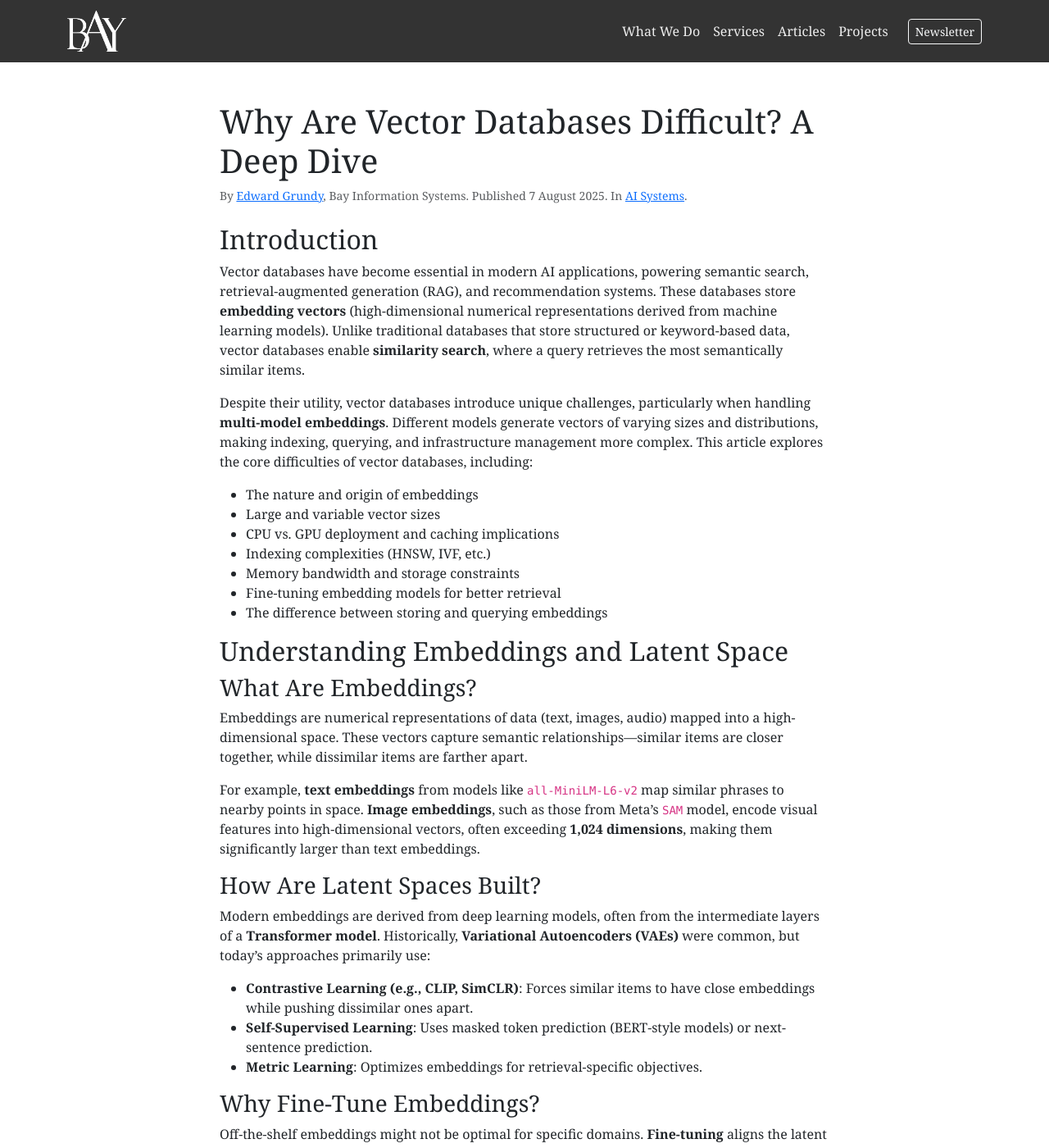
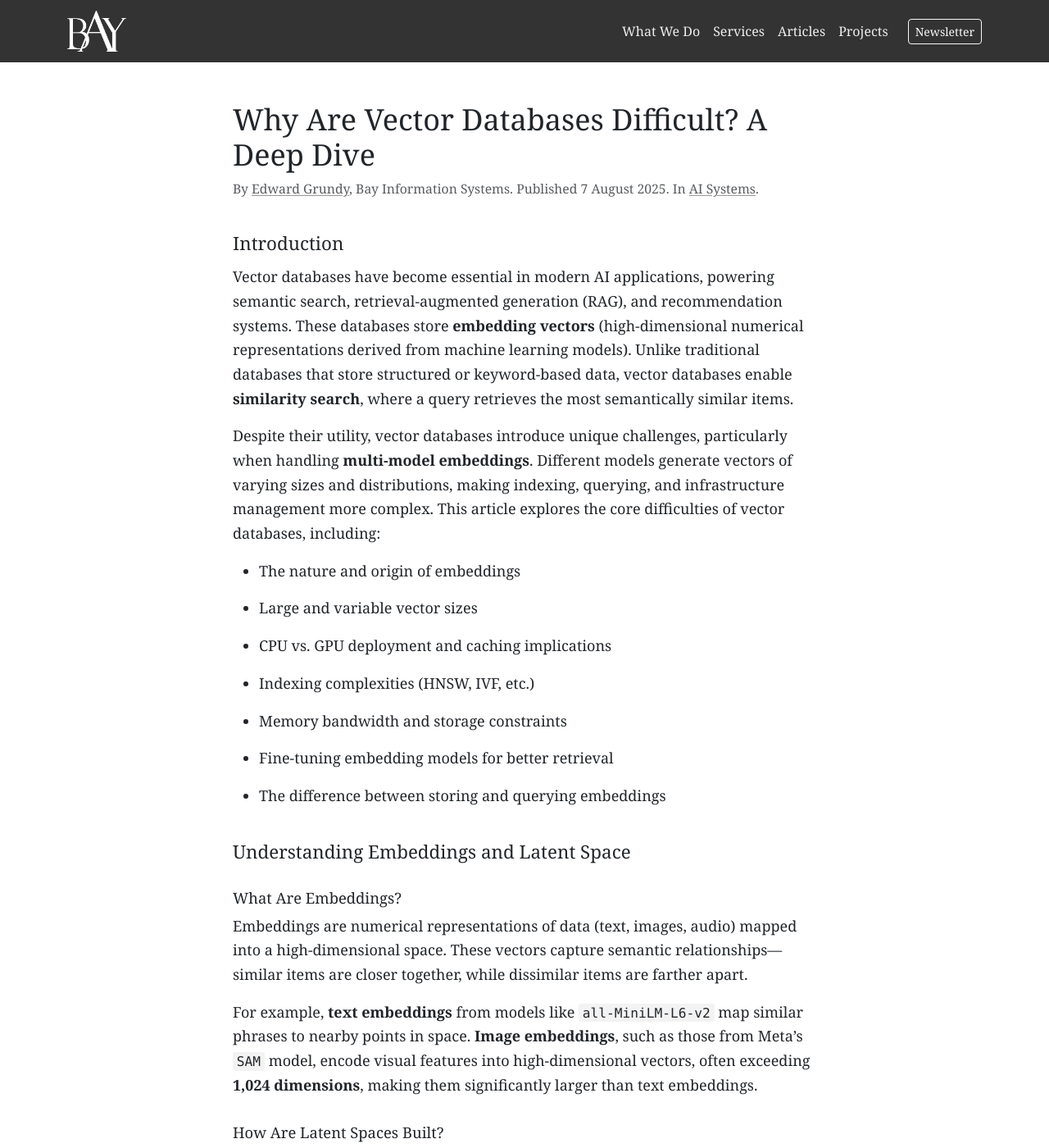
Before and after one commit to bayinfosys/bayinfosys.github.io, a Jekyll site: the page built from _posts/2026-01-01-20-vector-db-deepdive.md, in a window 1280 px wide and 1400 px high. Shown: the whole window at 82% size. Built offline with Jekyll 4.4.1, drawn with Linux system fonts in a browser that asks for light colours.

Commit message:
changes to style.css

```diff
--- a/assets/styles.css
+++ b/assets/styles.css
@@ -8,35 +8,45 @@
     --link-hover: #FFF; /* Hover color for links */
 }
 
-/* General Styles */
-body { font-family: "Bookman Old Style", Georgia, serif; }
-h1, h2 { font-family: "Felix Titling", "Bookman Old Style", Georgia, serif; }
-.article-page { max-width: 48rem; }
+
+/* Typography */
+body { font-family: Charter, "Bitstream Charter", "Sitka Text", Cambria, Georgia, serif; }
+h1, h2, h3, h4 { font-family: inherit; }
+
+/* Article reading column */
+.article-page { max-width: 46rem; }
+.article-page article { font-size: 1.125rem; line-height: 1.65; }
+.article-page article h1 { font-size: clamp(1.75rem, 1.2rem + 2vw, 2.25rem); line-height: 1.2; margin-bottom: 0.5rem; }
+.article-page article h2 { font-size: 1.4rem; margin-top: 2.5rem; margin-bottom: 0.75rem; }
+.article-page article h3 { font-size: 1.15rem; margin-top: 2rem; }
+.article-page article p,
+.article-page article li { margin-bottom: 1rem; }
+.article-page article img { max-width: 100%; height: auto; }
+.article-page article pre { font-size: 0.85rem; line-height: 1.5; background: #f6f6f6; padding: 1rem; border-radius: 4px; overflow-x: auto; }
+.article-page article :not(pre) > code { font-size: 0.9em; color: inherit; background: #f3f3f3; padding: 0.1em 0.3em; border-radius: 3px; }
+.article-page article table { display: block; overflow-x: auto; font-size: 0.95rem; margin-bottom: 1.5rem; }
+.article-page article th,
+.article-page article td { border-bottom: 1px solid var(--border); padding: 0.4rem 0.75rem; vertical-align: top; }
+.article-page article blockquote { border-left: 3px solid var(--border); padding-left: 1rem; color: #555; }
+.article-page article a { color: inherit; text-decoration-color: #999; text-underline-offset: 2px; }
+.article-page article a:hover { text-decoration-color: currentColor; }
+
+/* Article feedback */
+.article-feedback { margin-top: 3rem; font-size: 0.95rem; display: flex; align-items: center; gap: 0.5rem; flex-wrap: wrap; }
+.article-feedback__btn { color: var(--text); border: 1px solid var(--border); min-width: 2.75rem; }
+.article-feedback__btn:hover { background: var(--light-bg); color: var(--text); }
+.article-feedback__btn:disabled { opacity: 0.4; }
+.article-feedback__btn.is-chosen { opacity: 1; background: var(--dark-bg); border-color: var(--dark-bg); color: var(--flat-bg); }
+.article-feedback__status { color: #888; font-size: 0.85rem; }
 
 /* Homepage header */
-.home-h1 {
-  color: var(--light-bg);
-  font-size: 1.2rem;
-  font-weight: 400;
-  line-height: 1.5;
-  margin: 1rem 0 0;
-}
-
-.home-sub {
-  color: #bbb;
-  font-size: 0.95rem;
-  margin: 0.5rem 0 0;
-}
+.home-h1 { color: var(--light-bg); font-size: 1.2rem; font-weight: 400; line-height: 1.5; margin: 1rem 0 0; }
+.home-sub { color: #bbb; font-size: 0.95rem; margin: 0.5rem 0 0; }
 
 /* Navbar Styling */
-.navbar-nav .nav-link {
-    color: var(--light-bg) !important; /* Force light text color */
-    text-decoration: none;
-}
+.navbar-nav .nav-link { color: var(--light-bg) !important; /* Force light text color */ text-decoration: none; }
 
-.navbar-nav .nav-link:hover {
-    color: var(--link-hover) !important; /* White on hover */
-}
+.navbar-nav .nav-link:hover { color: var(--link-hover) !important; /* White on hover */ }
 
 .navbar-toggler {
     border-color: var(--light-bg) !important; /* Light border for burger button */
@@ -244,15 +254,6 @@ h1, h2 { font-family: "Felix Titling", "Bookman Old Style", Georgia, serif; }
   color: #bbb;
 }
 
-
-/* Article feedback */
-.article-feedback { font-size: 0.9rem; }
-.article-feedback .btn { color: var(--text); border: 1px solid var(--border); }
-.article-feedback .btn:hover { background: var(--light-bg); color: var(--text); }
-.article-feedback .btn:disabled { opacity: 0.4; }
-.article-feedback .btn.is-chosen { opacity: 1; background: var(--dark-bg); border-color: var(--dark-bg); color: var(--flat-bg); }
-
-
 /* Sovereign AI page */
 .sov-sector a {
   font-size: 0.8rem;
```
